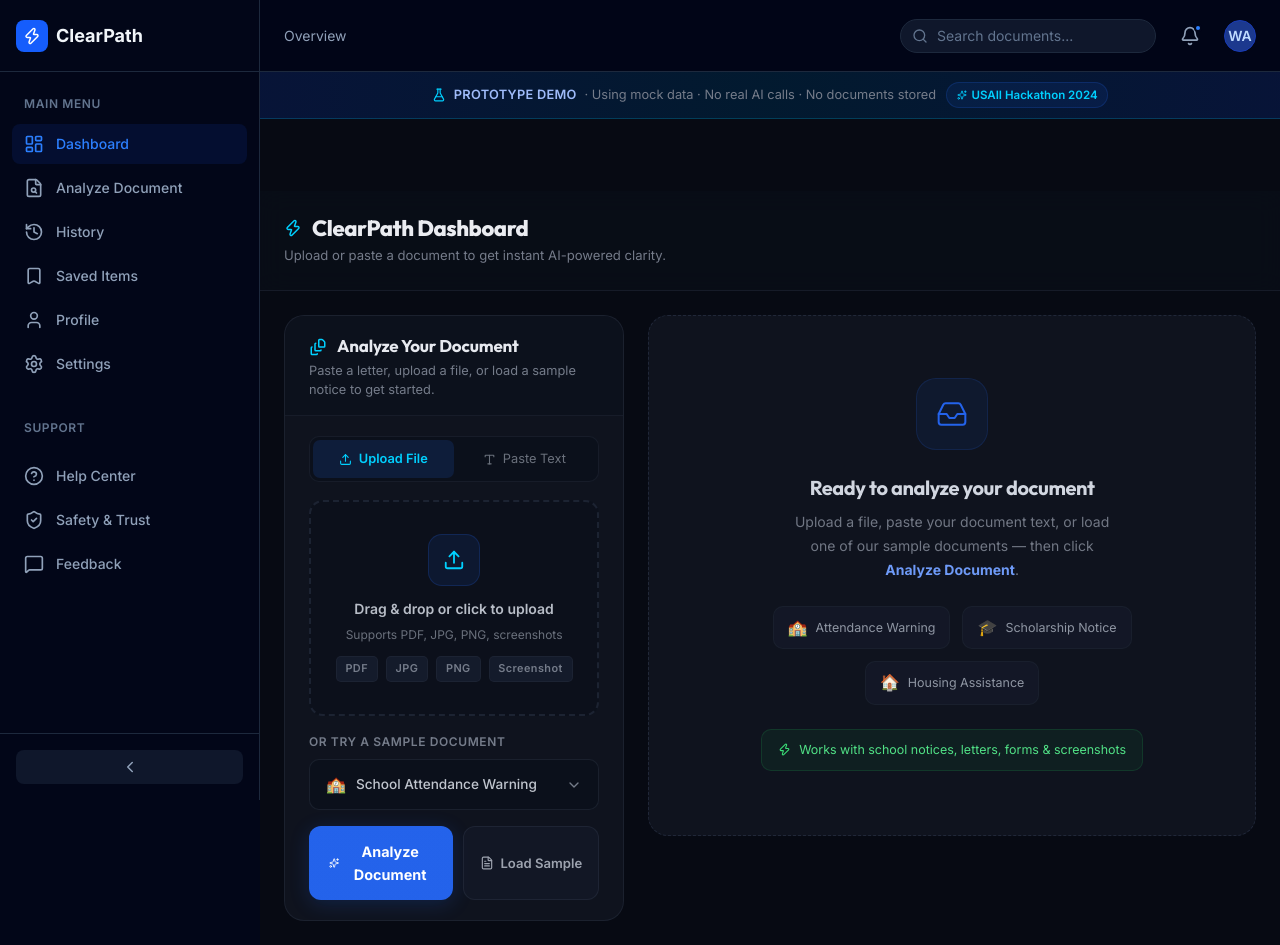
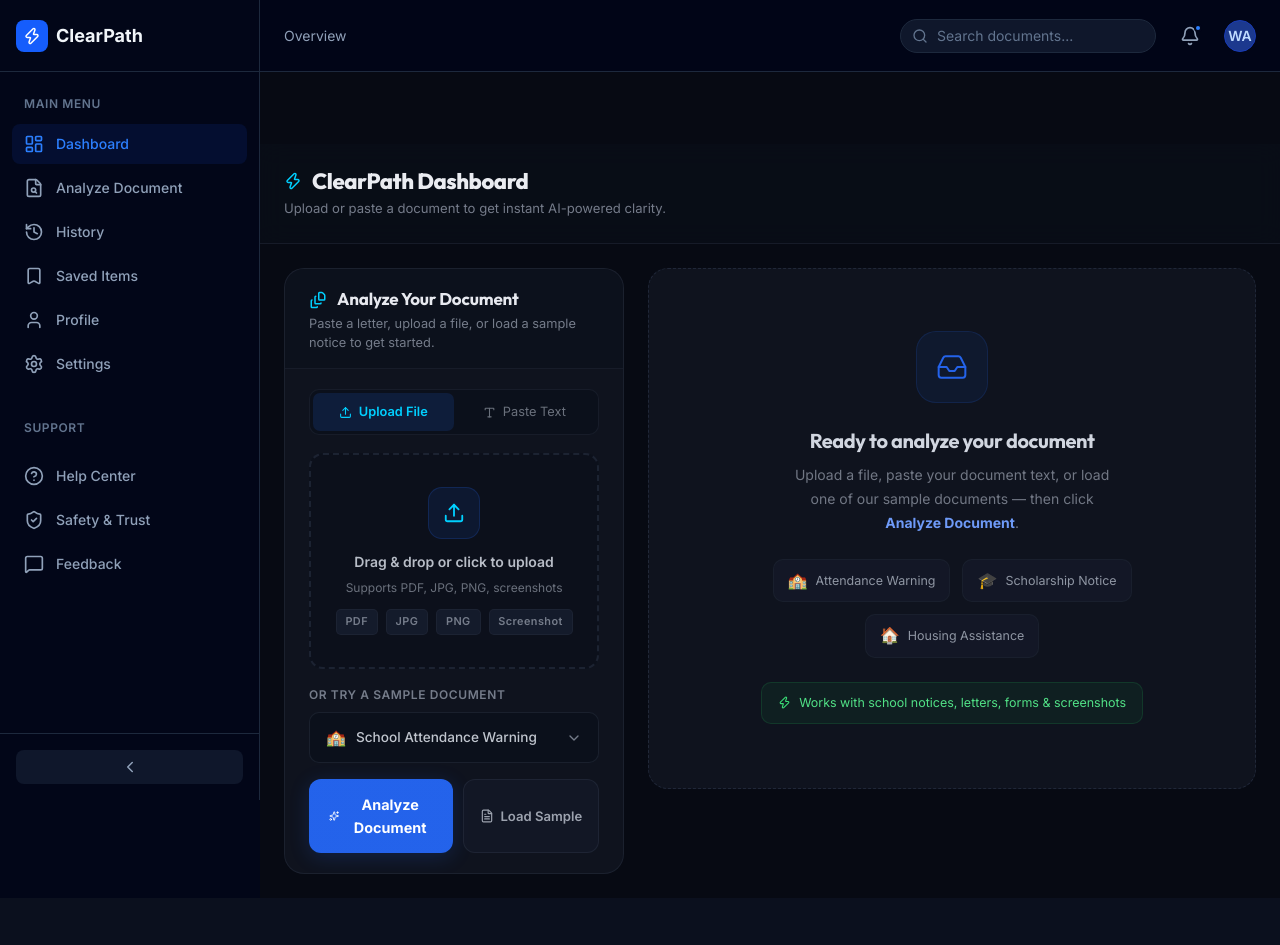
Before and after one commit to wahb-amir/clearpath, a Next.js app: page /app in a window 1280 px wide. After the commit the page ends 898 px from the top, so only its background shows below. Built offline with nearby package versions, Linux system fonts and the light colour scheme.

Commit message:
Chore: removed the demo banner

```diff
--- a/src/app/(dashboard)/app/page.tsx
+++ b/src/app/(dashboard)/app/page.tsx
@@ -3,7 +3,6 @@ import { useState } from "react";
 import { motion, AnimatePresence } from "framer-motion";
 import UploadPanel from "@/components/app/UploadPanel";
 import ResultsPanel from "@/components/app/ResultsPanel";
-import DemoBanner from "@/components/ui/DemoBanner";
 import { SampleDocument } from "@/lib/types";
 import { Zap } from "lucide-react";
 
@@ -23,7 +22,6 @@ export default function AppPage() {
 
   return (
     <>
-      <DemoBanner />
       <div
         style={{
           minHeight: "100vh",
--- a/src/components/landing/HeroSection.tsx
+++ b/src/components/landing/HeroSection.tsx
@@ -90,7 +90,7 @@ export default function HeroSection() {
               style={{ width: "6px", height: "6px", borderRadius: "50%", background: "hsl(221, 83%, 53%)" }}
             />
             <span style={{ color: "hsl(191, 100%, 80%)", fontSize: "0.78rem", fontWeight: 600 }}>
-              AI-Powered Document Clarity · USAII Hackathon 2024
+              AI-Powered Document Clarity
             </span>
           </motion.div>
 
--- a/src/components/layout/Footer.tsx
+++ b/src/components/layout/Footer.tsx
@@ -146,9 +146,7 @@ export default function Footer() {
                 border: "1px solid hsla(221, 83%, 53%, 0.12)",
               }}
             >
-              <div style={{ color: "hsl(191, 100%, 50%)", fontWeight: 600, fontSize: "0.8rem", marginBottom: "0.375rem" }}>
-                🏆 USAII Hackathon 2024
-              </div>
+
               <p style={{ color: "hsl(220, 8%, 50%)", fontSize: "0.8rem", lineHeight: 1.6 }}>
                 Built for the AI for Social Good track. Prototype with mock data only.
               </p>
--- a/src/components/ui/DemoBanner.tsx
+++ /dev/null
@@ -1,60 +0,0 @@
-"use client";
-import { motion } from "framer-motion";
-import { FlaskConical, Sparkles } from "lucide-react";
-
-export default function DemoBanner() {
-  return (
-    <motion.div
-      initial={{ opacity: 0, y: -10 }}
-      animate={{ opacity: 1, y: 0 }}
-      transition={{ delay: 0.2, duration: 0.5 }}
-      className="demo-banner"
-      style={{
-        padding: "0.6rem 1.5rem",
-        display: "flex",
-        alignItems: "center",
-        justifyContent: "center",
-        gap: "0.625rem",
-        flexWrap: "wrap",
-      }}
-    >
-      <div style={{ display: "flex", alignItems: "center", gap: "0.5rem" }}>
-        <FlaskConical size={14} color="hsl(191, 100%, 50%)" />
-        <span
-          style={{
-            color: "hsl(221, 89%, 80%)",
-            fontSize: "0.8rem",
-            fontWeight: 600,
-            letterSpacing: "0.02em",
-          }}
-        >
-          PROTOTYPE DEMO
-        </span>
-        <span
-          style={{
-            color: "hsl(220, 8%, 50%)",
-            fontSize: "0.8rem",
-          }}
-        >
-          · Using mock data · No real AI calls · No documents stored
-        </span>
-      </div>
-      <div
-        style={{
-          display: "flex",
-          alignItems: "center",
-          gap: "0.3rem",
-          background: "hsla(221, 83%, 53%, 0.1)",
-          border: "1px solid hsla(221, 83%, 53%, 0.2)",
-          padding: "0.2rem 0.6rem",
-          borderRadius: "999px",
-        }}
-      >
-        <Sparkles size={10} color="hsl(191, 100%, 50%)" />
-        <span style={{ color: "hsl(191, 100%, 50%)", fontSize: "0.72rem", fontWeight: 600 }}>
-          USAII Hackathon 2024
-        </span>
-      </div>
-    </motion.div>
-  );
-}
```
